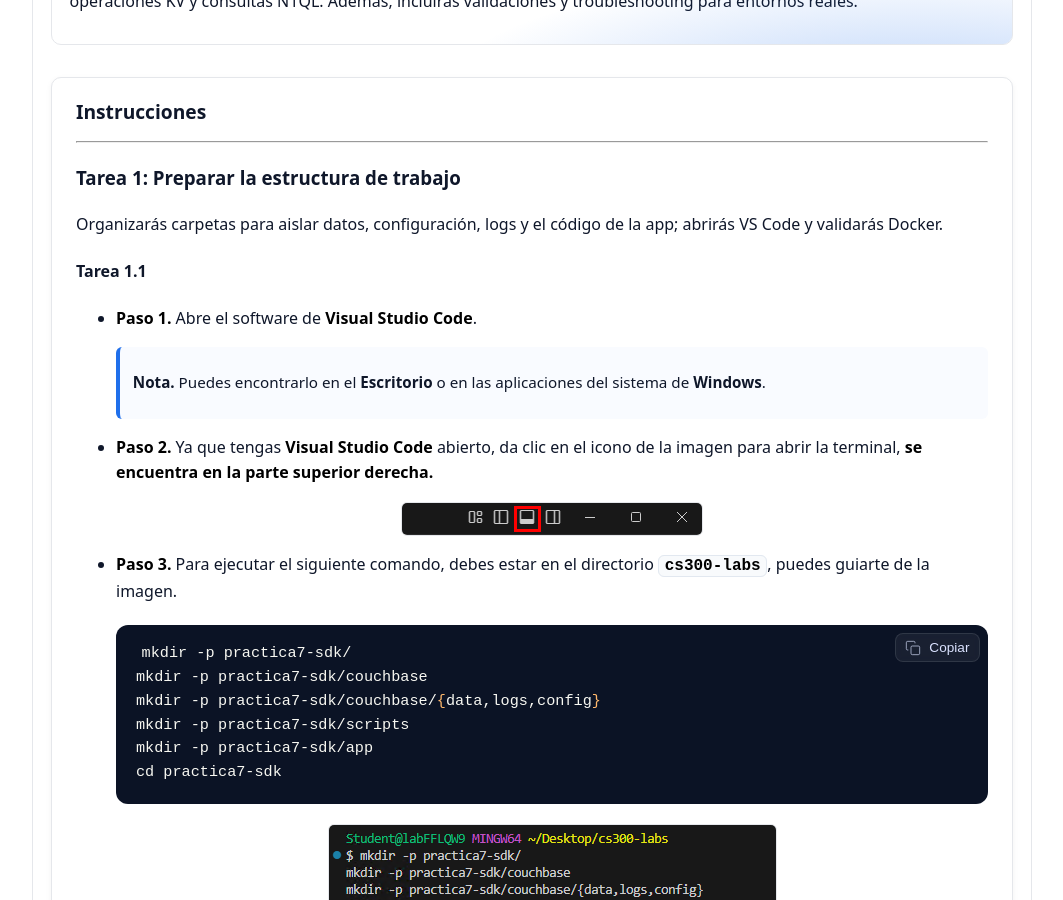
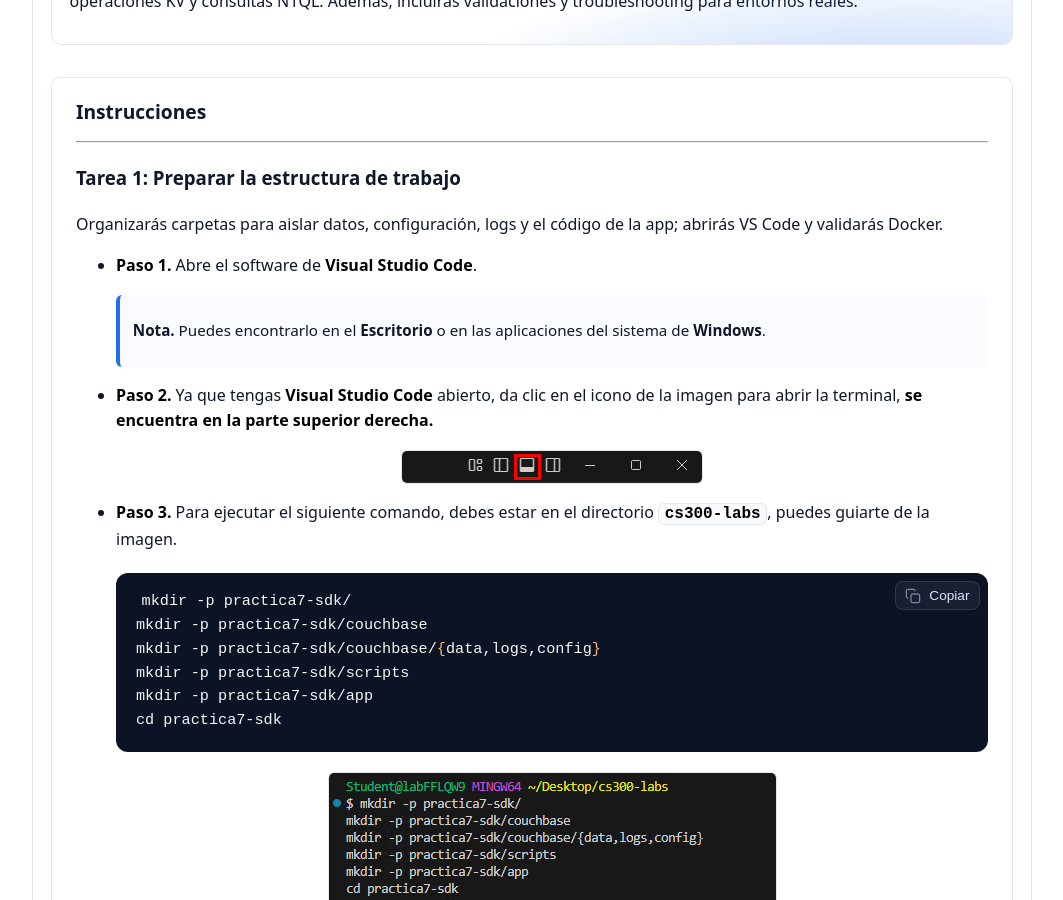
Before and after one commit to Netec-Mx/CS300_INT, a Jekyll site: the page built from labs/lab7/lab7.md, in a window 1280 px wide and 900 px high, scrolled down 749 px. Shown: the whole window, without its empty margins (108-1171 px from the left). Built offline with Jekyll 4.4.1, drawn with Linux system fonts in a browser that asks for light colours.

Commit message:
Delete subheading for Task 1.1
Removed subheading for Task 1.1 in lab7.md

```diff
--- a/labs/lab7/lab7.md
+++ b/labs/lab7/lab7.md
@@ -43,8 +43,6 @@ next: /lab8/lab8/ # CAMBIAR POR CADA PRACTICA MENU DE NAVEGACION HACIA ADELANTE
 ### Tarea 1: Preparar la estructura de trabajo
 
 Organizarás carpetas para aislar datos, configuración, logs y el código de la app; abrirás VS Code y validarás Docker.
-
-#### Tarea 1.1
 
 - **Paso 1.** Abre el software de **Visual Studio Code**.
 
```
